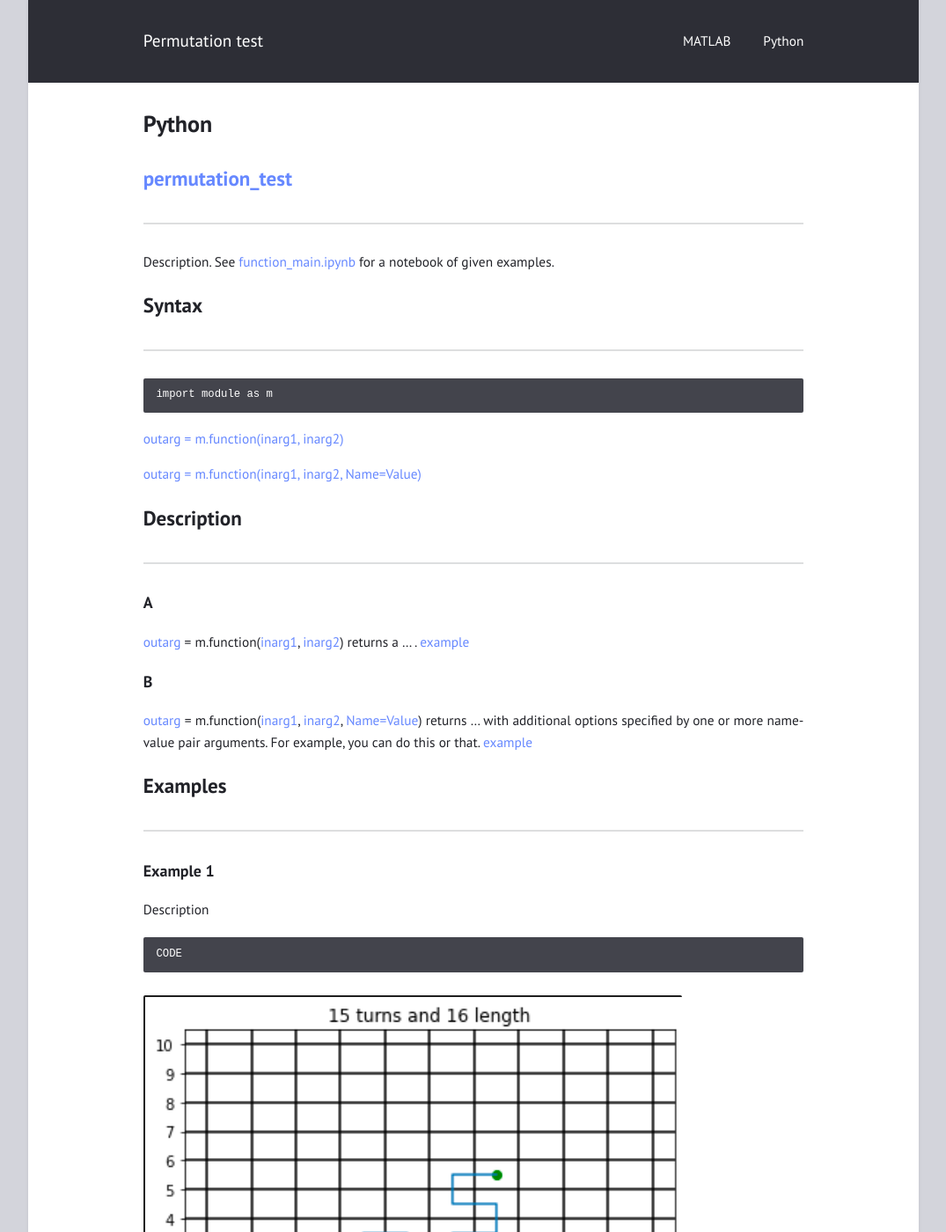
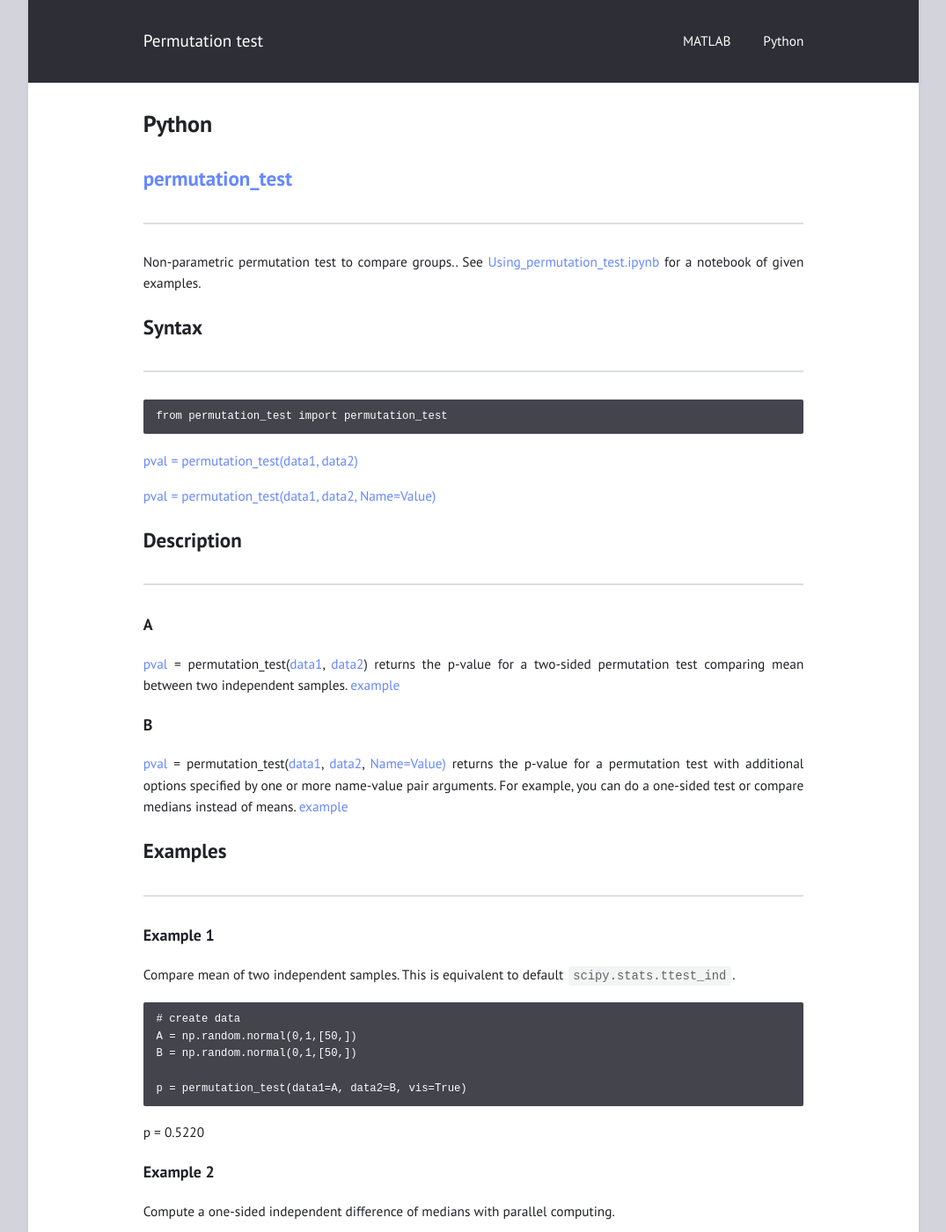
Before and after one commit to tulimid1/permutation_test, a Jekyll site: the page built from py-doc.md, in a window 1280 px wide and 1400 px high. Shown: the whole window at 88% size, without its empty margins (102-1177 px from the left). Built offline with Jekyll 4.4.1, drawn with Linux system fonts in a browser that asks for light colours; some of the changed text lies outside the part shown.

Commit message:
initial documentation

````diff
--- a/py-doc.md
+++ b/py-doc.md
@@ -4,98 +4,162 @@ title: Python
 permalink: /Python/
 ---
 
-# [permutation_test](https://function_link)
+# [permutation_test](https://github.com/tulimid1/permutation_test/blob/main/permutation_test/permutation_test.py)
 ---
 
-Description. See [function_main.ipynb](https://function_main.ipynb) for a notebook of given examples.
+Non-parametric permutation test to compare groups.. See [Using_permutation_test.ipynb](https://github.com/tulimid1/permutation_test/blob/main/Using_permutation_test.ipynb) for a notebook of given examples.
 
 ## Syntax
 ---
-    import module as m
+    from permutation_test import permutation_test
 
-[outarg = m.function(inarg1, inarg2)](#a)
+[pval = permutation_test(data1, data2)](#a)
 
-[outarg = m.function(inarg1, inarg2, Name=Value)](#b)
+[pval = permutation_test(data1, data2, Name=Value)](#b)
 
 ## Description
 ---
 ### A
-[outarg](#outarg) = m.function([inarg1](#inarg1), [inarg2](#inarg2)) returns a ... . [example](#example-1)
+[pval](#pval) = permutation_test([data1](#data1), [data2](#data2)) returns the p-value for a two-sided permutation test comparing mean between two independent samples. [example](#example-1)
 
 ### B
-[outarg](#outarg) = m.function([inarg1](#inarg1), [inarg2](#inarg2), [Name=Value](#name-value-arguments)) returns ... with additional options specified by one or more name-value pair arguments. For example, you can do this or that. [example](#example-2)
+[pval](#pval) = permutation_test([data1](#data1), [data2](#data2), [Name=Value)](#name-value-arguments) returns the p-value for a permutation test with additional options specified by one or more name-value pair arguments. For example, you can do a one-sided test or compare medians instead of means. [example](#example-2)
 
 ## Examples
 ---
 ### Example 1
-Description
+Compare mean of two independent samples. This is equivalent to default `scipy.stats.ttest_ind`.
 
-    CODE
+    # create data
+    A = np.random.normal(0,1,[50,])
+    B = np.random.normal(0,1,[50,])
 
-![FIG1](/assets/fig1Py.png)
+    p = permutation_test(data1=A, data2=B, vis=True)
+
+p = 0.5220
 
 ### Example 2
-Description
+Compute a one-sided independent difference of medians with parallel computing.
 
-    CODE
+    # create data
+    A = np.random.normal(0,1,[50,])
+    B = np.random.normal(0,1,[50,])
 
-![FIG2](/assets/fig2Py.png)
+    p = permutation_test(data1=A, data2=B, vis=True, parQuick=True)
+
+p = 0.5217
 
 ## Input Arguments
 ---
-### ```inarg1```
-Short description
+### ```data1```
+Group 1 data.
 
-Long description
+Data vector for first group.
 
-Data Types: (X, Y)
+Data Types: (numeric, vector)
 
-### ```inarg2```
-Short description
+### ```data2```
+Group 2 data.
 
-Long description
+Data vector for second group.
 
-Data Types: (X, Y)
+Data Types: (numeric, vector)
 
 ### Name-Value Arguments
 
 Specified optional pairs of ```Name=Value``` arguments. ```Name``` is the is the argument name and ```Value``` is the corresponding value. You can specify several name and value pair arguments in any order as ```Name1=Value1,...,NameN=ValueN```.
 
-**Example**: ```name1=value1, name2=value2``` specifies blah blah blah .
+**Example**: ```alternative='less'``` specifies a test that the group average of [data1](#data1) is less than the group average of [data2](#data2).
 
-### ```name1```
-Short description (default=X)
+### ```paired```
+Compute the paired difference (default=`false`)
 
-Long description
+Determine if algorithm should compute the paired difference.
 
-Data Types: (X, Y)
+Options: `false`, `true`
 
-### ```name2```
-Short description (default=X)
+Data Types: (boolean, scalar)
 
-Long description
+### ```alternative```
+Alternative hypothesis (default='two-sided')
 
-Data Types: (X, Y)
+Alternative hypothesis for algorithm to use.
+
+Options: `two-sided`, `greater`, `less`
+
+Data Types: (string/character, scalar)
+
+### ```mu```
+Population average (default=0)
+
+Average to use for population if doing one-sample test.
+
+Data Types: (numeric, scalar)
+
+### ```iterations```
+Number of iterations to permute. (default=1000000)
+
+Number of permutations to compute. The larger the number, the long the computation, but more stable the estimate.
+
+Data Types: (numeric, positive, integer, scalar)
+
+### ```vis```
+Visualize result (default=`false`)
+
+Whether or not to visualize the histogram of group differences.
+
+Options: `false`, `true`
+
+Data Types: (boolean, scalar)
+
+### ```test_fun```
+Function for statistic to compare between groups (default=`numpy.mean`)
+
+Statistic to compute and compare permuted group values.
+
+Data Types: (function handle)
+
+### ```parQuick```
+Use parallel computation (default=`false`)
+
+Whether or not to use parallel computation via [numba](https://numba.pydata.org/).
+
+Options: `false`, `true`
+
+This will decrease overall computation time drastically. Highly recommended.
+
+Data Types: (boolean, scalar)
+
+### ```bound```
+Boundary for determining significance (default=`None`)
+
+Manually set boundary for comparison.
+
+Data Types: (numeric, scalar)
 
 ## Output
 ---
 
-### ```outarg```
-Short description
+## ```pval```
+p-value of permutation test.
 
-Long description
+The probability of observing a test statistic as extreme, or more, than the observed value given the null hypothesis.
 
-Data Types: (X, Y)
+Data Types: (numeric, scalar)
 
 ## More About
 ---
 
+This is a great function to use for analyses. This function supports one- and two-tailed tests. It can used in combination with [CLES](https://tulimid1.github.io/CLES/Python/) to determine a non-parametric effect size of the difference.
+
 ## Tips
 ---
+
+Set [`parQuick`](#parquick) to true. It will speed up the code a lot.
 
 ## Issues and Discussion
 ---
 
-[Issues](https://github.com/tulimid1/TASK/issues) and [Discussion](https://github.com/tulimid1/TASK/discussions).
+[Issues](https://github.com/tulimid1/permutation_test/issues) and [Discussion](https://github.com/tulimid1/permutation_test/discussions).
 
 If you don't know how to use github (or don't want to), just send me an [email](mailto:tulimid@udel.edu).
````
Also changed, not shown: m-doc.md (+2 -2 lines).
